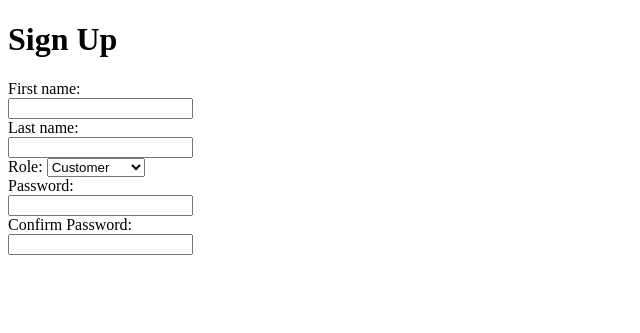
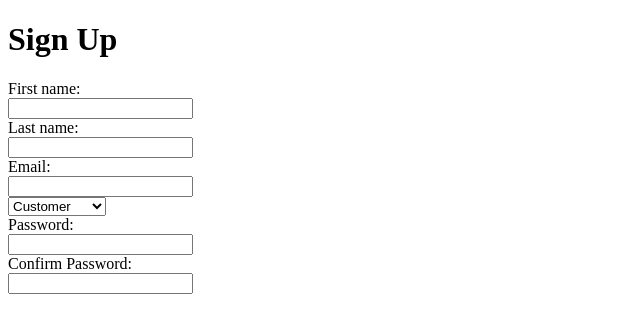
Before and after one commit to XLmT09/RestrauntApplication, a Django app: page /account/signup/ in a window 1280 px wide. Shown: the top 333 px of the page, without its empty margins (0-640 px from the left). Run offline with Django 4.2, Linux system fonts and the light colour scheme.

Commit message:
Add html format code for login
Also made attribute names in sign-up html page more clear.

```diff
--- a/project/account/templates/account/login.html
+++ b/project/account/templates/account/login.html
@@ -6,5 +6,11 @@
 
   <body>
     <h1>Login</h1>
+    <form>
+      <label for="login-email">Email:</label><br />
+      <input type="email" id="login-email" name="login-email" /><br />
+      <label for="login-password">Last name:</label><br />
+      <input type="password" id="login-password" name="login-password" /><br />
+    </form>
   </body>
 </html>
--- a/project/account/templates/account/signup.html
+++ b/project/account/templates/account/signup.html
@@ -8,23 +8,24 @@
     <h1>Sign Up</h1>
 
     <form>
-      <label for="fname">First name:</label><br />
-      <input type="text" id="fname" name="fname" /><br />
-      <label for="lname">Last name:</label><br />
-      <input type="text" id="lname" name="lname" /><br />
-      <label for="cars">Role:</label>
+      <label for="reg-fname">First name:</label><br />
+      <input type="text" id="reg-fname" name="reg-fname" /><br />
+      <label for="reg-lname">Last name:</label><br />
+      <input type="text" id="reg-lname" name="reg-lname" /><br />
+      <label for="reg-email">Email:</label><br />
+      <input type="email" id="reg-email" name="reg-email" /><br />
 
-      <select name="role" id="user-role">
+      <select name="reg-role" id="reg-user-role">
         <option value="customer">Customer</option>
         <option value="waiter">Waiter</option>
         <option value="staff">Kitchen Staff</option>
       </select>
 
       <br />
-      <label for="pwd">Password:</label><br />
-      <input type="password" id="pwd" name="pwd" /><br />
-      <label for="cpwd">Confirm Password:</label><br />
-      <input type="password" id="cpwd" name="cpwd" /><br />
+      <label for="reg-pwd">Password:</label><br />
+      <input type="password" id="reg-pwd" name="reg-pwd" /><br />
+      <label for="reg-cpwd">Confirm Password:</label><br />
+      <input type="password" id="reg-cpwd" name="reg-cpwd" /><br />
     </form>
   </body>
 </html>
```
Lines whose indentation alone changed are shown as unchanged.
